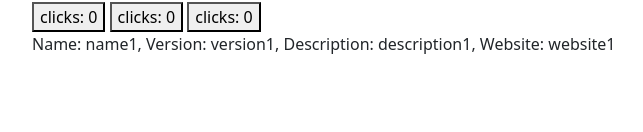
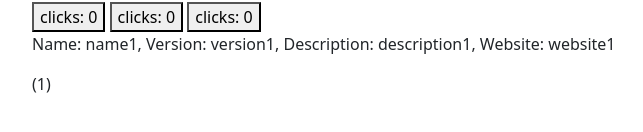
Before and after one commit to IgorOffline/beyond-runes, a SvelteKit app in the folder first/: page / in a window 1280 px wide. Shown: the part 308-440 px from the top of the page, without its empty margins (224-867 px from the left). Built offline with nearby package versions, Linux system fonts and the light colour scheme.

Commit message:
Svelte, conditionals

```diff
--- a/first/src/routes/+page.svelte
+++ b/first/src/routes/+page.svelte
@@ -40,3 +40,10 @@
 <FirstCounter />
 <FirstCounter />
 <SpreadProps {...spread} />
+{#if count < 100}
+	<p>(1)</p>
+{:else if count > 102}
+	<p>(3)</p>
+{:else}
+	<p>(2)</p>
+{/if}
```
